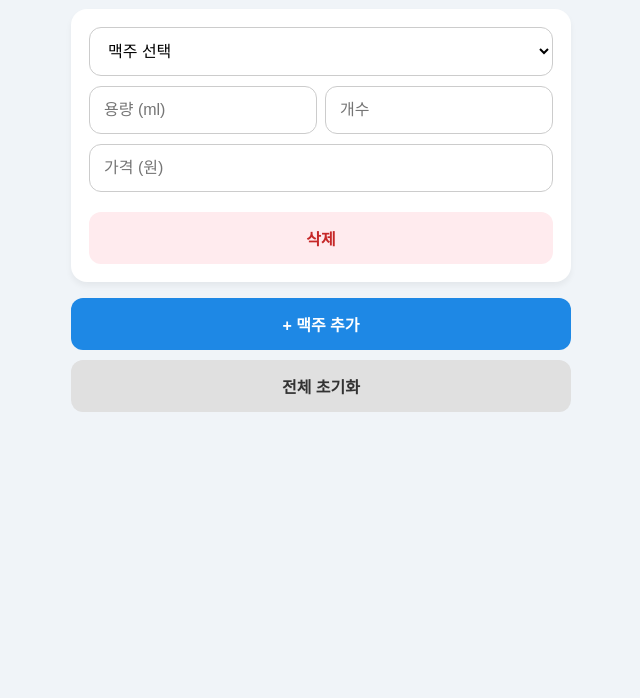
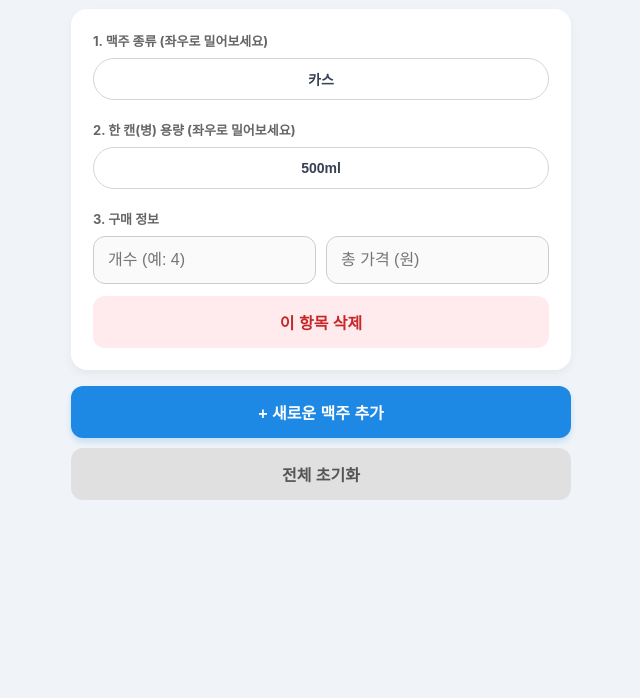
Before and after one commit to eom19861-cloud/beer-calculator, a plain HTML site: page index.html in a window 1280 px wide. Shown: the part 102-800 px from the top of the page, without its empty margins (319-959 px from the left). Drawn offline with Linux system fonts and the light colour scheme.

Commit message:
Update index.html

```diff
--- a/index.html
+++ b/index.html
@@ -6,80 +6,129 @@
   <title>가성비 맥주 계산기</title>
   <link rel="manifest" href="./manifest.json">
   <style>
-    body { font-family: 'Pretendard', sans-serif; background-color: #f0f4f8; margin: 0; padding: 0; }
+    body { font-family: 'Pretendard', -apple-system, sans-serif; background-color: #f0f4f8; margin: 0; padding: 0; }
     .container { max-width: 500px; margin: 0 auto; padding: 20px; }
     h1 { text-align: center; color: #1e88e5; margin-bottom: 24px; }
-    .card { background: white; border-radius: 16px; padding: 16px; margin-bottom: 16px; box-shadow: 0 4px 6px rgba(0,0,0,0.05); border: 2px solid transparent; transition: all 0.3s; }
+
+    .card { background: white; border-radius: 16px; padding: 20px; margin-bottom: 16px; box-shadow: 0 4px 10px rgba(0,0,0,0.05); border: 2px solid transparent; transition: all 0.3s; }
     .card.best { border-color: #ffb300; background-color: #fffdf2; }
-    .row { display: flex; gap: 8px; margin-bottom: 10px; }
-    input, select { width: 100%; box-sizing: border-box; padding: 14px; border-radius: 12px; border: 1px solid #ccc; font-size: 16px; outline: none; background: white; }
-    input[type="number"], input[type="text"] { margin-bottom: 10px; }
-    .row input { margin-bottom: 0; }
-    .result { font-weight: bold; color: #555; margin-bottom: 10px; font-size: 14px; }
+
+    .chip-container { margin-bottom: 16px; }
+    .chip-label { display: block; font-size: 13px; color: #666; margin-bottom: 8px; font-weight: bold; }
+
+    /* 🌟 핵심: 가로로 스크롤 되도록 변경 */
+    .chip-group {
+      display: flex;
+      gap: 8px;
+      overflow-x: auto; /* 가로 스크롤 허용 */
+      padding-bottom: 4px; /* 스크롤할 때 잘리지 않도록 여백 */
+      -webkit-overflow-scrolling: touch; /* 아이폰에서 부드러운 스크롤 */
+    }
+
+    /* 지저분한 스크롤바 숨기기 */
+    .chip-group::-webkit-scrollbar { display: none; }
+
+    .chip {
+      flex-shrink: 0; /* 🌟 버튼이 찌그러지지 않도록 고정 */
+      padding: 10px 14px;
+      border: 1px solid #d1d5db;
+      border-radius: 24px;
+      background: white;
+      color: #374151;
+      font-size: 14px;
+      cursor: pointer;
+      -webkit-tap-highlight-color: transparent;
+      transition: 0.2s;
+    }
+    .chip.active { background: #1e88e5; color: white; border-color: #1e88e5; font-weight: bold; }
+
+    .row { display: flex; gap: 10px; margin-bottom: 10px; }
+    input { width: 100%; box-sizing: border-box; padding: 14px; border-radius: 12px; border: 1px solid #ccc; font-size: 16px; outline: none; background: #fafafa; }
+    input:focus { border-color: #1e88e5; background: white; }
+    .custom-input { margin-top: 8px; }
+
+    .result { font-weight: bold; color: #333; margin-top: 12px; margin-bottom: 12px; font-size: 15px; text-align: right; }
+
     button { border: none; border-radius: 12px; padding: 14px; font-size: 16px; font-weight: bold; cursor: pointer; width: 100%; }
     .delete-btn { background-color: #ffebee; color: #c62828; }
-    .add-btn { background-color: #1e88e5; color: white; margin-bottom: 10px; }
-    .reset-btn { background-color: #e0e0e0; color: #333; }
-    .badge { display: inline-block; background: #ffb300; color: white; padding: 4px 8px; border-radius: 8px; font-size: 12px; margin-bottom: 8px; font-weight: bold; }
+    .add-btn { background-color: #1e88e5; color: white; margin-bottom: 10px; box-shadow: 0 4px 6px rgba(30,136,229,0.2); }
+    .reset-btn { background-color: #e0e0e0; color: #555; }
+    .badge { display: inline-block; background: #ffb300; color: white; padding: 4px 10px; border-radius: 12px; font-size: 12px; margin-bottom: 12px; font-weight: bold; }
   </style>
 </head>
 <body>
   <div class="container">
     <h1>🍺 맥주픽</h1>
     <div id="beerList"></div>
-    <button class="add-btn" onclick="addBeer()">+ 맥주 추가</button>
+    <button class="add-btn" onclick="addBeer()">+ 새로운 맥주 추가</button>
     <button class="reset-btn" onclick="resetAll()">전체 초기화</button>
   </div>
 
   <script>
     let beerList = JSON.parse(localStorage.getItem("beerData")) || [];
 
-    function save() {
-      localStorage.setItem("beerData", JSON.stringify(beerList));
-    }
-
-    function format(n) {
-      return n.toString().replace(/\B(?=(\d{3})+(?!\d))/g, ",");
-    }
+    function save() { localStorage.setItem("beerData", JSON.stringify(beerList)); }
+    function format(n) { return n.toString().replace(/\B(?=(\d{3})+(?!\d))/g, ","); }
 
     function createCard(beer, index) {
       const card = document.createElement("div");
       card.className = "card";
 
-      // 🍺 자주 마시는 맥주 목록
-      const beerOptions = ["카스", "테라", "켈리", "하이트", "클라우드", "오비라거"];
+      const brands = ["카스", "테라", "켈리", "하이트", "클라우드", "버드와이저", "호가든", "하이네켄", "아사히", "기네스", "칭따오"];
 
-      let isCustom = beer.name && !beerOptions.includes(beer.name);
-      let selectedValue = isCustom ? "직접입력" : (beer.name || "");
+      // 🌟 요청하신 12가지 용량 + 자주 쓰는 것을 맨 앞으로 배치
+      const volumes = ["500", "355", "330", "473", "340", "350", "360", "370", "400", "443", "453", "480"];
+
+      let isCustomBrand = beer.name && !brands.includes(beer.name);
+      let isCustomVol = beer.volume && !volumes.includes(beer.volume.toString());
 
       card.innerHTML = `
         <div class="best-badge" style="display: none;"><span class="badge">👑 100ml당 최저가</span></div>
-        <div style="display: flex; gap: 8px; margin-bottom: 10px;">
-          <select class="beer-select" style="flex: 1; padding: 14px; border-radius: 12px; border: 1px solid #ccc; font-size: 16px; outline: none; background: white;">
-            <option value="">맥주 선택</option>
-            ${beerOptions.map(b => `<option value="${b}" ${selectedValue === b ? 'selected' : ''}>${b}</option>`).join('')}
-            <option value="직접입력" ${isCustom || selectedValue === '직접입력' ? 'selected' : ''}>직접 입력...</option>
-          </select>
-          <input class="name-input" placeholder="맥주 직접 입력" value="${isCustom ? beer.name : ''}" style="display: ${isCustom ? 'block' : 'none'}; flex: 1; margin: 0; padding: 14px; border-radius: 12px; border: 1px solid #ccc;">
+
+        <div class="chip-container">
+          <span class="chip-label">1. 맥주 종류 (좌우로 밀어보세요)</span>
+          <div class="chip-group brand-group">
+            ${brands.map(b => `<button type="button" class="chip ${beer.name === b ? 'active' : ''}" data-val="${b}">${b}</button>`).join('')}
+            <button type="button" class="chip ${isCustomBrand ? 'active' : ''}" data-val="custom">직접입력</button>
           </div>
+          <input class="custom-input name-input" type="text" placeholder="맥주 이름 직접 입력" value="${isCustomBrand ? beer.name : ''}" style="display: ${isCustomBrand ? 'block' : 'none'};">
+        </div>
+
+        <div class="chip-container">
+          <span class="chip-label">2. 한 캔(병) 용량 (좌우로 밀어보세요)</span>
+          <div class="chip-group vol-group">
+            ${volumes.map(v => `<button type="button" class="chip ${beer.volume == v ? 'active' : ''}" data-val="${v}">${v}ml</button>`).join('')}
+            <button type="button" class="chip ${isCustomVol ? 'active' : ''}" data-val="custom">직접입력</button>
+          </div>
+          <input class="custom-input vol-input" type="number" inputmode="numeric" pattern="[0-9]*" placeholder="용량(ml) 직접 입력" value="${isCustomVol ? beer.volume : ''}" style="display: ${isCustomVol ? 'block' : 'none'};">
+        </div>
+
+        <div class="chip-container" style="margin-bottom: 0;">
+          <span class="chip-label">3. 구매 정보</span>
           <div class="row">
-          <input class="vol-input" type="number" placeholder="용량 (ml)" value="${beer.volume || ""}">
-          <input class="count-input" type="number" placeholder="개수" value="${beer.count || ""}">
+            <input class="count-input" type="number" inputmode="numeric" pattern="[0-9]*" placeholder="개수 (예: 4)" value="${beer.count || ""}">
+            <input class="price-input" type="text" inputmode="numeric" placeholder="총 가격 (원)" value="${beer.price ? format(beer.price) : ""}">
           </div>
-        <input class="price-input" type="text" placeholder="가격 (원)" value="${beer.price ? format(beer.price) : ""}">
+        </div>
+
         <div class="result"></div>
-        <button class="delete-btn">삭제</button>
+        <button class="delete-btn">이 항목 삭제</button>
       `;
 
-      const beerSelect = card.querySelector(".beer-select");
+      const brandChips = card.querySelectorAll(".brand-group .chip");
+      const volChips = card.querySelectorAll(".vol-group .chip");
       const nameInput = card.querySelector(".name-input");
       const volInput = card.querySelector(".vol-input");
       const countInput = card.querySelector(".count-input");
       const priceInput = card.querySelector(".price-input");
 
       function update() {
-        beer.name = (beerSelect.value === "직접입력") ? nameInput.value : beerSelect.value;
-        beer.volume = volInput.value;
+        const activeBrand = card.querySelector(".brand-group .chip.active");
+        if (activeBrand) beer.name = activeBrand.dataset.val === "custom" ? nameInput.value : activeBrand.dataset.val;
+
+        const activeVol = card.querySelector(".vol-group .chip.active");
+        if (activeVol) beer.volume = activeVol.dataset.val === "custom" ? volInput.value : activeVol.dataset.val;
+
         beer.count = countInput.value;
 
         let raw = priceInput.value.replace(/,/g,"");
@@ -91,15 +140,34 @@
         save();
       }
 
-      beerSelect.addEventListener("change", (e) => {
-        if (e.target.value === "직접입력") {
+      brandChips.forEach(chip => {
+        chip.addEventListener("click", () => {
+          brandChips.forEach(c => c.classList.remove("active"));
+          chip.classList.add("active");
+
+          if (chip.dataset.val === "custom") {
             nameInput.style.display = "block";
             nameInput.focus();
           } else {
             nameInput.style.display = "none";
-          nameInput.value = "";
           }
           update();
+        });
+      });
+
+      volChips.forEach(chip => {
+        chip.addEventListener("click", () => {
+          volChips.forEach(c => c.classList.remove("active"));
+          chip.classList.add("active");
+
+          if (chip.dataset.val === "custom") {
+            volInput.style.display = "block";
+            volInput.focus();
+          } else {
+            volInput.style.display = "none";
+          }
+          update();
+        });
       });
 
       nameInput.addEventListener("input", update);
@@ -113,7 +181,6 @@
         save();
       };
 
-      // 💡 수정한 부분: document.getElementById... 대신 return card; 로 변경
       return card;
     }
 
@@ -139,7 +206,7 @@
           const val = (p / (v * c)) * 100;
 
           const resultDiv = cards[i].querySelector(".result");
-          if(resultDiv) resultDiv.innerText = `100ml당 약 ${Math.round(val).toLocaleString()}원`;
+          if(resultDiv) resultDiv.innerHTML = `100ml 당 <span style="color:#1e88e5;">${Math.round(val).toLocaleString()}원</span>`;
 
           if (val < bestValue) {
             bestValue = val;
@@ -173,7 +240,7 @@
     }
 
     function resetAll() {
-      if (confirm("초기화할까요?")) {
+      if (confirm("모든 목록을 초기화할까요?")) {
         beerList = [];
         render();
         save();
```
Lines whose indentation alone changed are shown as unchanged.
